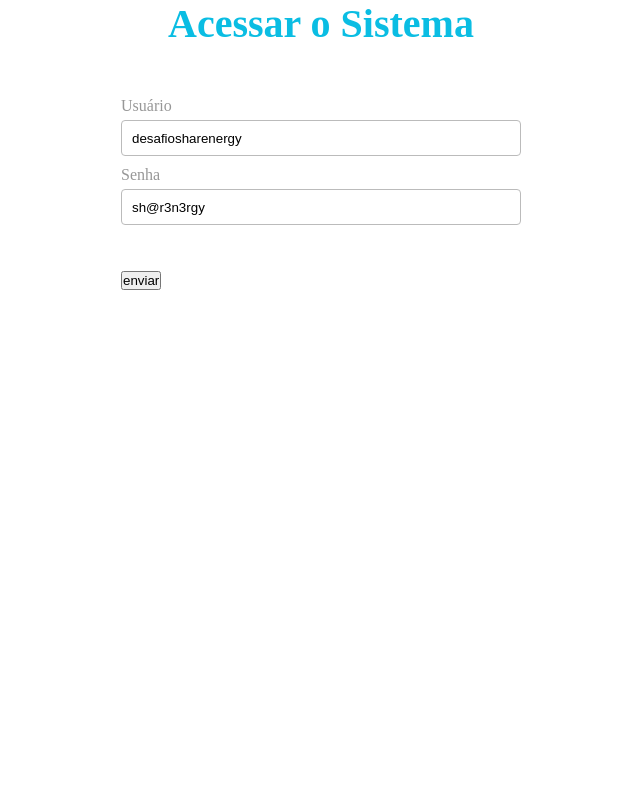
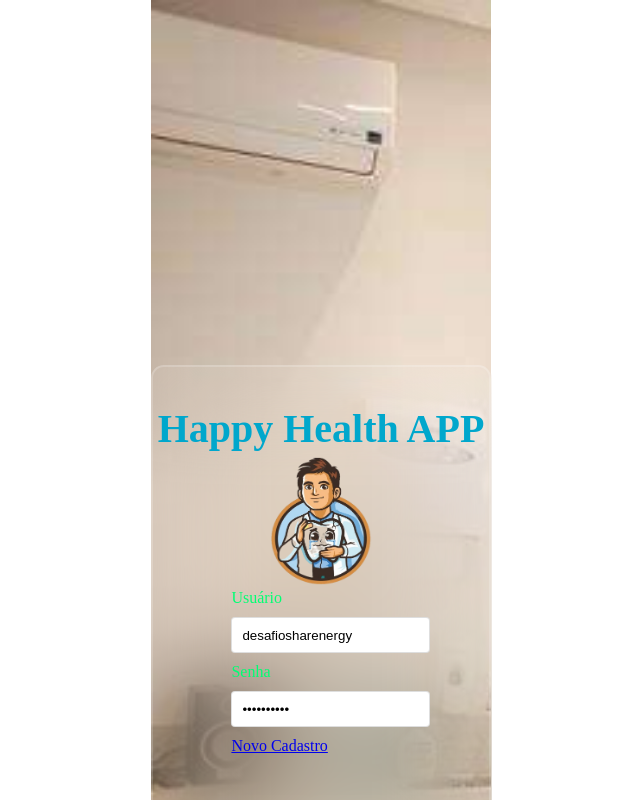
Before and after one commit to Samanta00/Projeto-Saude, a React (Create React App) app in the folder front/: page / in a window 1280 px wide. Shown: the top 800 px of the page, without its empty margins (319-959 px from the left). Built offline with nearby package versions, Linux system fonts and the light colour scheme.

Commit message:
atualizacao Pagelogin

```diff
--- a/front/src/pages/Cadastro/updateRegistration/PutButton.jsx
+++ b/front/src/pages/Cadastro/updateRegistration/PutButton.jsx
@@ -45,7 +45,7 @@ const Button = () => {
         }
 
     function Voltar() {
-            return navigate(`/form`)
+            return navigate(`/`)
         }
         return (
             <>
--- a/front/src/pages/Home/home.jsx
+++ b/front/src/pages/Home/home.jsx
@@ -1,7 +1,7 @@
 import React from 'react';
 import Conteudo from './conteudo';
 
-// Navegação
+
 import Navbar from '../../component/NavBar';
 import ModalOptions from '../../component/NavBar/ModalOptions'
 
--- a/front/src/pages/Login/login.css
+++ b/front/src/pages/Login/login.css
@@ -1,36 +1,85 @@
-.user-login {
-    width: 400px;
-    margin: 0 auto;
+/* {
+  padding: 0;
+  margin: 0;
+} */
+
+/* .container{
+  width: 100%;
+  height: 100vw;
+  margin: 0;
+  padding: 0;
+  border: 0;
+}  */
+.container{
+  width: 100%;
+  height: 100vw;
+  background-size: cover;
+  display: flex;
+  background-image: url('../../assets/img/clinica-odontologica-1.jpg');
+  background-repeat: no-repeat;
+  justify-content: center;
+  align-items: center;
+}
+.login{
+    width: 100%;
+    max-width: 400px;
+    height: 550px;
+    border-radius: 1vw;
+    display: flex;
+    flex-direction: column;
+    justify-content: center;
+    align-items: center;
+    background: #ffffff10;
+    border: 2px solid #ffffff30;
+    backdrop-filter: blur(50px);
+
+  }
+  input{
+    border-radius: 5px;
+    border: 2px solid salmon;
+    margin: 10px 0;
+  }
+  input[type="submit"]{
+    background-image: linear-gradient(45deg, #f37335, #fdc830);
   }
 
+  .login-form {
+    display: flex;
+    flex-direction: column;
+    margin-bottom: 10px;
+    width: 14vw;
+  }
   .user-login__title {
     font-size: 40px;
-    color: #0ABDE3;
+    color: #00a7cc;
     margin-bottom: 50px;
+    text-align: center;
+    margin: 5px;
+  }
+    .user-login__form-control label {
+    margin-bottom: 5px;
+    color: rgb(0, 255, 115);
+    font-size: 16px;
+  }
+    .user-login__form-control input {
+    border-radius: 4px;
+    border: 1px solid #bbbbbb7a;
+    height: 36px;
+    padding: 5px 10px;
+  }
+    .Divimagem{
     text-align: center;
   }
 
-  .user-login__form-control {
-    display: flex;
-    flex-direction: column;
-    margin-bottom: 10px;
-  }
 
-  .user-login__form-control label {
-    margin-bottom: 5px;
-    color: #979797;
-    font-size: 16px;
-  }
-
-  .user-login__form-control input {
-    border-radius: 4px;
-    border: 1px solid #BBBBBB;
-    height: 36px;
-    padding: 5px 10px;
-  }
 
   .user-login__submit-button {
     width: 100%;
     margin-top: 30px;
     margin-bottom: 30px;
   }
+
+  .Imagemdentista{
+    width: 8vw;
+    height: 10vw;
+  }
--- a/front/src/pages/Login/login.jsx
+++ b/front/src/pages/Login/login.jsx
@@ -1,9 +1,10 @@
 import React, { useState, useContext } from 'react';
 import StoreContext from '../../Store/context';
-import { useNavigate } from 'react-router-dom';
-// import RoutesPrivate from '../../routers/private/private';
+import { useNavigate, Link } from 'react-router-dom';
+import api from '../Cadastro/apiCadastros';
+import ImgMedico from '../../assets/img/dentista-editado.png'
 import './login.css';
-import api from '../Cadastro/apiCadastros';
+
 
 const UserLogin = () => {
   const [values, setValues] = useState({
@@ -33,7 +34,6 @@ const UserLogin = () => {
       .then(data => {
         setToken(data.token)
         navigate('/home')
-
       })
       .catch(error => {
         console.error(error)
@@ -41,9 +41,21 @@ const UserLogin = () => {
   }
 
   return (
-    <div className="user-login">
-      <h1 className="user-login__title">Acessar o Sistema</h1>
-      <form>
+    <div className='container'>
+
+      <div className="login">
+
+        <h1 className="user-login__title">Happy Health APP</h1>
+
+
+
+        <div className='Divimagem'>
+        <img src={ImgMedico} className='Imagemdentista'></img>
+      </div>
+
+
+
+        <form className='login-form'>
           <div className="user-login__form-control">
             <label htmlFor="nome">Usuário</label>
             <input
@@ -59,7 +71,7 @@ const UserLogin = () => {
             <label htmlFor="senha">Senha</label>
             <input
               id="senha"
-            type="senha"
+              type="password"
               name="senha"
               defaultValue={values.senha}
               onChange={onChange}
@@ -70,10 +82,14 @@ const UserLogin = () => {
             <div className="user-login__error">{error}</div>
           )}
 
+          <Link to='/create'>Novo Cadastro</Link>
+
           <br /><br />
-        <input type={"button"} value={"enviar"} onClick={onSubmit} />
+          <input type={'submit'} value={"enviar"} className="user-login__submit-button" onClick={onSubmit} />
         </form>
       </div>
+    </div>
+
   );
 };
 
--- /dev/null
+++ b/front/src/pages/Quiz/conteudo.jsx
@@ -0,0 +1,10 @@
+import React from "react";
+
+function Conteudo(){
+    return(
+        <div>
+            <h1>Teste</h1>
+        </div>
+    )
+}
+export default Conteudo
--- /dev/null
+++ b/front/src/pages/Quiz/quiz.css
@@ -0,0 +1,9 @@
+*{
+    margin:0;
+    padding:0;
+    justify-content: center;
+}
+body{
+  display: flex;
+  justify-content: center;
+}
--- a/front/src/pages/Quiz/quiz.jsx
+++ b/front/src/pages/Quiz/quiz.jsx
@@ -1,5 +1,11 @@
 import React from 'react';
-import Menu from '../navBar/menu';
+import Conteudo from './conteudo';
+
+import './quiz.css'
+
+import Navbar from '../../component/NavBar';
+import ModalOptions from '../../component/NavBar/ModalOptions';
+
 
 
 
@@ -7,8 +13,9 @@ import Menu from '../navBar/menu';
 function Quiz() {
   return (
     <>
-      <Menu />
-      <h1>Hello</h1>
+      <Navbar/>
+      <ModalOptions/>
+      <Conteudo/>
     </>
 
   )
--- a/front/src/pages/navBar/menu.css
+++ /dev/null
@@ -1,123 +0,0 @@
-.navBar{
-  display: flex;
-  justify-content:right;
-  background: rgb(24, 236, 243);
-  padding: 1em;
-}
-.links{
-display: flex;
-list-style: none;
-align-items: center;
-}
-
-.link1{
-  margin-right: 1em;
-}
-.link1 a{
-  color: white;
-  font-weight: bold;
-
-}
-.link1 :hover{
-  color: rgb(199, 159, 26);
-  text-decoration: none;
-}
-.usuario{
-  width: 38px;
-  height: 38px;
-  border-radius: 3vw;
-
-}
-.nomeUser{
-  margin-top: 0.34vw;
-}
-.blocoUsuario{
-  display: flex;
-
-}
-.icon{
-  position: absolute;
-  z-index: 4;
-  left: 1%;
-  width: fit-content;
-  height: 44px;
-  cursor: pointer;
-}
-.hamburguer{
-  top:50%;
-  left: 10%;
-  width: 30%;
-  height: 6px;
-  background-color: rgb(113, 0, 219);
-  position: absolute;
-  box-shadow: 0 2px 5px rgb(199, 159, 26);
-  transition: 0.5s;
-}
-.hamburguer::before{
-  top:-12px;
-  content: '';
-  position: absolute;
-  width: 37px;
-  height: 6px;
-  background: blue;
-  box-shadow: 0 2px 5px rgb(199, 159, 26);
-  transition: 0.5s;
-}
-.hamburguer:after{
-  top:12px;
-  content: '';
-  position: absolute;
-  width: 37px;
-  height: 6px;
-  background: blue;
-  box-shadow: 0 2px 5px rgb(199, 159, 26);
-  transition: 0.5s;
-}
-.list{
-  display: flex;
-  flex-direction: column;
-  left: 1%;
-  padding: 45px 0 0;
-  flex-wrap: nowrap;
-  color: white;
-  font-size: 1.2rem;
-  font-weight: 600;
-
-}
-.list listItems{
-  padding: 0;
-  list-style: none;
-}
-.list listItems li{
-  margin: 2px 8px;
-  cursor: pointer;
-}
-.list listItems li:hover{
-font-weight: 800;
-}
-.icon.iconActive .hamburguer{
-  background: transparent;
-  box-shadow: 0 2px 5px transparent;
-}
-.icon.iconActive .hamburguer:after{
-  top:0;
-  background-color: white;
-  transform: rotate(317deg);
-  box-shadow: 0 -2px 5px rgb(199, 159, 26);
-}
-.icon.iconActive .hamburguer:before{
-  top:0;
-  background-color: white;
-  transform: rotate(230deg);
-  box-shadow: 0 -2px 5px rgb(199, 159, 26);
-}
-.menu.menuOpen{
-  width: 150px;
-  height: 100vh;
-  background-color: black;
-  box-shadow: 10px 0px 69px 0px rgb(0,0,0, 0.59);
-}
-.menu.menuClose{
-  display: none;
-  width: 0px;
-}
--- a/front/src/pages/navBar/menu.jsx
+++ /dev/null
@@ -1,48 +0,0 @@
-import React from 'react';
-import { Link } from 'react-router-dom';
-import { useState } from 'react';
-import ellen from '../../assets/img/euu.jpeg'
-import './menu.css'
-
-function Menu() {
-  const [active, setMode]=useState(false)
-  const toggleMode=()=>{
-    setMode(!active);
-  }
-  return (
-    <div>
-     <header>
-        <nav className='navBar'>
-            <ul className="links">
-            <li className="link1"><Link to="/quiz">Quiz</Link></li>
-            <li className="link1"><Link to="/recomendacoes">Recomendações</Link></li>
-            <li className="link1"><Link to="/agenda">Agenda</Link></li>
-            <li className="link1"><Link to="/galeria">Galeria</Link></li>
-            </ul>
-            <div className='blocoUsuario'>
-              <h2 className='nomeUser'>Ellen</h2>
-              <img className='usuario' src={ellen}/>
-            </div>
-
-
-          <div className={active ? "icon iconActive" : "icon"} onClick={toggleMode}>
-            <div className='hamburguer hamburguerIcon'></div>
-          </div>
-            <div className={ active ? "menu menuOPen" : "menu menuClose"}>
-                <div className='list'>
-                    <ul className='listItems'>
-                      <li>Perfil</li>
-                      <li>Configurações</li>
-                      <li>Sair</li>
-                    </ul>
-                </div>
-            </div>
-
-
-        </nav>
-     </header>
-    </div>
-  )
-};
-
-export default Menu;
--- a/front/src/routes/privateRoutes/index.jsx
+++ b/front/src/routes/privateRoutes/index.jsx
@@ -13,6 +13,7 @@ export const PrivateRoutes = () => (
     <>
         <Route element={<AuthLayout />}>
 
+
             <Route path="/home" element={<PagesHome />} />
             <Route path="/quiz" element={<Quiz/>} />
             {/* <Route path="/dog" element={<Pagesdog />} />
--- a/front/src/routes/publicRoutes/index.jsx
+++ b/front/src/routes/publicRoutes/index.jsx
@@ -1,11 +1,13 @@
 import React from 'react';
 import { Route } from 'react-router-dom';
-import PagesHome from '../../pages/Home/home';
+// import PagesHome from '../../pages/Home/home';
 import PagesLogin from '../../pages/Login/login';
+import Cadastro from '../../pages/Cadastro/updateRegistration/form'
 
 
 export const PublicRoutes = () => (
   <React.Fragment>
     <Route path="/" element={<PagesLogin />} />
+    <Route path='/create' element={<Cadastro/>}/>
   </React.Fragment>
 )
```
Also changed, not shown: front/src/pages/Login/eventos.jsx (deleted, +0 -30 lines), front/src/assets/img/clinica-odontologica-1.jpg (added), front/src/assets/img/dentista-editado.png (added). Lines whose indentation alone changed are shown as unchanged.
